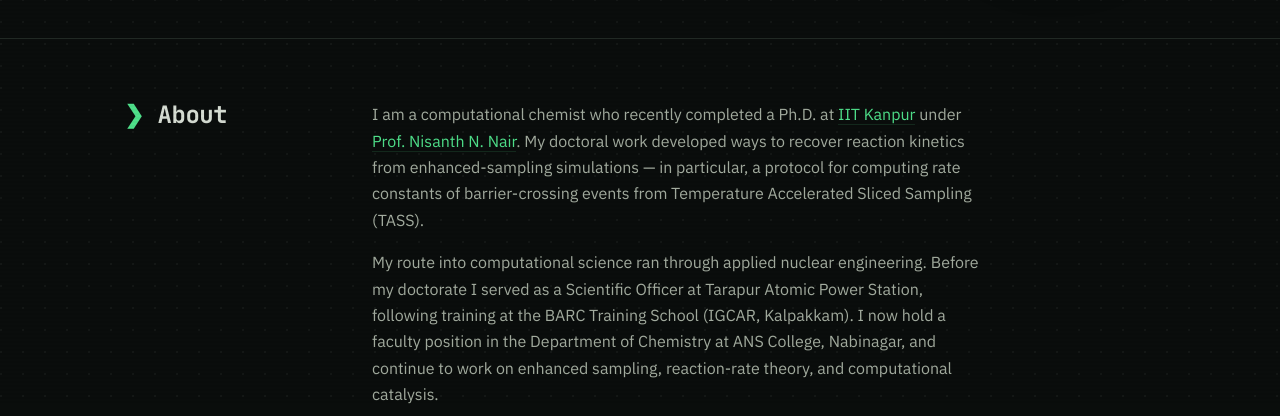
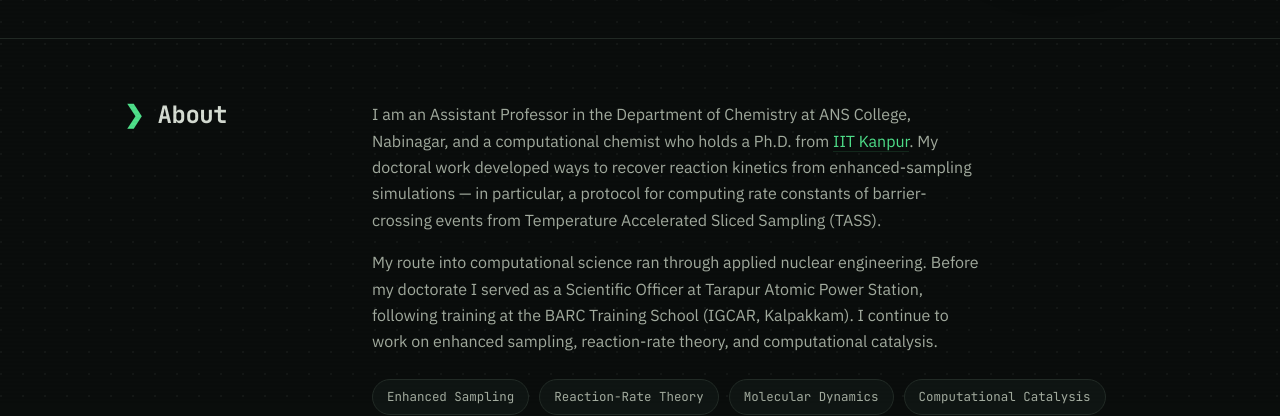
Before and after one commit to sameersaurav/sameersaurav.github.io, a plain HTML site: page index.html in a window 1280 px wide. Shown: the part 397-813 px from the top of the page. Drawn offline with Linux system fonts and the light colour scheme.

Commit message:
Revise personal details and study leave duration
Updated personal information and corrected study leave dates.

```diff
--- a/index.html
+++ b/index.html
@@ -322,9 +322,9 @@
       <div class="rail reveal"><h2>About</h2></div>
       <div class="body reveal">
         <p>
-          I am a computational chemist who recently completed a Ph.D. at
-          <a class="inline" href="https://www.iitk.ac.in/" target="_blank" rel="noopener">IIT Kanpur</a>
-          under <a class="inline" href="https://home.iitk.ac.in/~nnair/main.html" target="_blank" rel="noopener">Prof. Nisanth N. Nair</a>.
+          I am an Assistant Professor in the Department of Chemistry at
+          ANS College, Nabinagar, and a computational chemist who holds a Ph.D. from
+          <a class="inline" href="https://www.iitk.ac.in/" target="_blank" rel="noopener">IIT Kanpur</a>.
           My doctoral work developed ways to recover reaction kinetics from enhanced-sampling
           simulations — in particular, a protocol for computing rate constants of barrier-crossing
           events from Temperature Accelerated Sliced Sampling (TASS).
@@ -332,8 +332,7 @@
         <p>
           My route into computational science ran through applied nuclear engineering. Before my
           doctorate I served as a Scientific Officer at Tarapur Atomic Power Station, following
-          training at the BARC Training School (IGCAR, Kalpakkam). I now hold a faculty position
-          in the Department of Chemistry at ANS College, Nabinagar, and continue to work on
+          training at the BARC Training School (IGCAR, Kalpakkam). I continue to work on
           enhanced sampling, reaction-rate theory, and computational catalysis.
         </p>
         <div class="tags" style="margin-top:24px;">
@@ -468,7 +467,7 @@
             <h3 class="entry-title">Assistant Professor</h3>
             <span class="entry-date">Nov 2017 – Present</span>
           </div>
-          <p class="entry-sub">Dept. of Chemistry, ANS College Nabinagar, Bihar <span class="note">(on study leave Mar 2022 – Mar 2026 to pursue the Ph.D. at IIT Kanpur)</span></p>
+          <p class="entry-sub">Dept. of Chemistry, ANS College Nabinagar, Bihar <span class="note">(on study leave Mar 2022 – Feb 2026 to pursue the Ph.D. at IIT Kanpur)</span></p>
         </div>
         <div class="entry">
           <div class="entry-head">
```
